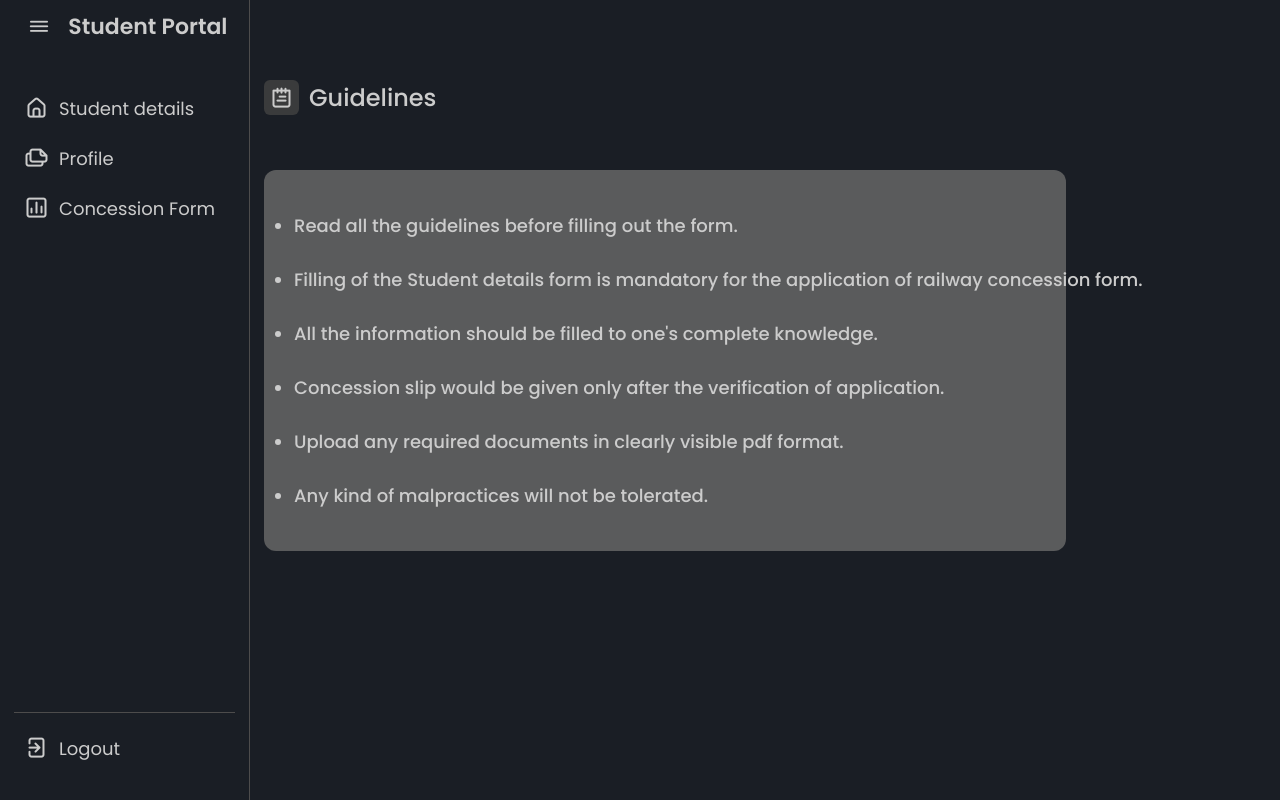
After one commit to Kashyap110/Railway-Consession, a PHP site: page /dashboard.html in a window 1280 px wide. The commit adds this page. Run offline with PHP 8.4, Linux system fonts and the light colour scheme.

Commit message:
Added dashboard

```diff
--- a/about.html
+++ b/about.html
@@ -2,7 +2,7 @@
 <html lang="en">
 <head>
     <meta charset="UTF-8">
-    <title>VJTI Student Railway Concession</title>
+    <title>About</title>
     <link href="https://fonts.googleapis.com/css2?family=Poppins:wght@400;600;700;900&display=swap" rel="stylesheet">
     <link rel="stylesheet" href="css/about.css">
     <link rel="stylesheet" href="css/pages.css">
@@ -16,7 +16,7 @@
     <ul class="nav-area">
     <li><a href="index.html">Home</a></li>
     <li><a href="about.html">About</a></li>
-    <li><a href="#">Sign In</a></li>
+    <li><a href="login.php">Sign In</a></li>
     <li><a href="https://vjti.ac.in/"; target="_blank">VJTI Site</a></li>
     <li><a href="contact.html">Contact</a></li>
     </ul>
--- a/contact.html
+++ b/contact.html
@@ -15,7 +15,7 @@
     <ul class="nav-area">
     <li><a href="index.html">Home</a></li>
     <li><a href="about.html">About</a></li>
-    <li><a href="#">Sign In</a></li>
+    <li><a href="login.php">Sign In</a></li>
     <li><a href="https://vjti.ac.in/"; target="_blank">VJTI Site</a></li>
     <li><a href="contact.html">Contact Us</a></li>
     </ul>
--- /dev/null
+++ b/css/dashboard.css
@@ -0,0 +1,399 @@
+/* ===== Google Font Import - Poppins ===== */
+@import url('https://fonts.googleapis.com/css2?family=Poppins:wght@200;300;400;500;600&display=swap');
+*{
+    margin: 0;
+    padding: 0;
+    box-sizing: border-box;
+    font-family: 'Poppins', sans-serif;
+}
+
+:root{
+    --primary-color: #3A3B3C;
+    --panel-color: #1A1E25;;
+    --text-color: #CCC;
+    --black-light-color: #CCC;
+    --border-color: #4D4C4C;
+    --toggle-color: #FFF;
+    --box1-color: #5a5b5c;
+    --box2-color: #3A3B3C;
+    --box3-color: #3A3B3C;
+    --title-icon-color: #CCC;
+    /* ====== Transition ====== */
+    --tran-05: all 0.5s ease;
+    --tran-03: all 0.3s ease;
+    --tran-03: all 0.2s ease;
+}
+
+body{
+    min-height: 100vh;
+    background-color: var(--primary-color);
+}
+
+/* === Custom Scroll Bar CSS === */
+::-webkit-scrollbar {
+    width: 8px;
+}
+::-webkit-scrollbar-track {
+    background: #f1f1f1;
+}
+::-webkit-scrollbar-thumb {
+    background: var(--primary-color);
+    border-radius: 12px;
+    transition: all 0.3s ease;
+}
+
+::-webkit-scrollbar-thumb:hover {
+    background: #3A3B3C;
+}
+
+nav{
+    position: fixed;
+    top: 0;
+    left: 0;
+    height: 100%;
+    width: 250px;
+    padding: 10px 14px;
+    background-color: var(--panel-color);
+    border-right: 1px solid var(--border-color);
+    transition: var(--tran-05);
+}
+nav.close{
+    width: 73px;
+}
+nav .logo-name i{
+    align-items: center;
+    font-size: 22px;
+    font-weight: 600;
+    color: var(--text-color);
+    margin-left: 14px;
+    transition: var(--tran-05);
+}
+nav .logo-image{
+    display: flex;
+    justify-content: center;
+    min-width: 45px;
+}
+nav .logo-image img{
+    width: 40px;
+    object-fit: cover;
+    border-radius: 50%;
+}
+
+nav .logo-name .logo_name {
+    font-size: 22px;
+    font-weight: 600;
+    color: var(--text-color);
+    margin-left: 14px;
+    transition: var(--tran-05);
+}
+nav.close .logo_name{
+    opacity: 0;
+    pointer-events: none;
+}
+nav .menu-items{
+    margin-top: 40px;
+    height: calc(100% - 90px);
+    display: flex;
+    flex-direction: column;
+    justify-content: space-between;
+}
+.menu-items li{
+    list-style: none;
+}
+.menu-items li a{
+    display: flex;
+    align-items: center;
+    height: 50px;
+    text-decoration: none;
+    position: relative;
+}
+.nav-links li a:hover:before{
+    content: "";
+    position: absolute;
+    left: -7px;
+    height: 5px;
+    width: 5px;
+    border-radius: 50%;
+    background-color: var(--primary-color);
+}
+
+body.dark li a:hover:before{
+    background-color: var(--text-color);
+}
+.menu-items li a i{
+    font-size: 24px;
+    min-width: 45px;
+    height: 100%;
+    display: flex;
+    align-items: center;
+    justify-content: center;
+    color: var(--black-light-color);
+}
+.menu-items li a .link-name{
+    font-size: 18px;
+    font-weight: 400;
+    color: var(--black-light-color);
+    transition: var(--tran-05);
+}
+nav.close li a .link-name{
+    opacity: 0;
+    pointer-events: none;
+}
+.nav-links li a:hover i,
+.nav-links li a:hover .link-name{
+    color: var(--primary-color);
+}
+body.dark .nav-links li a:hover i,
+body.dark .nav-links li a:hover .link-name{
+    color: var(--text-color);
+}
+.menu-items .logout-mode{
+    padding-top: 10px;
+    border-top: 1px solid var(--border-color);
+}
+.menu-items .mode{
+    display: flex;
+    align-items: center;
+    white-space: nowrap;
+}
+.menu-items .mode-toggle{
+    position: absolute;
+    right: 14px;
+    height: 50px;
+    min-width: 45px;
+    display: flex;
+    align-items: center;
+    justify-content: center;
+    cursor: pointer;
+}
+
+.dashboard{
+    position: relative;
+    left: 250px;
+    background-color: var(--panel-color);
+    min-height: 100vh;
+    width: calc(100% - 250px);
+    padding: 10px 14px;
+    transition: var(--tran-05);
+}
+nav.close ~ .dashboard{
+    left: 73px;
+    width: calc(100% - 73px);
+}
+.dashboard .top{
+    position: fixed;
+    top: 0;
+    left: 250px;
+    display: flex;
+    width: calc(100% - 250px);
+    justify-content: space-between;
+    align-items: center;
+    padding: 10px 14px;
+    background-color: var(--panel-color);
+    transition: var(--tran-05);
+    z-index: 10;
+}
+nav.close ~ .dashboard .top{
+    left: 73px;
+    width: calc(100% - 73px);
+}
+.dashboard .top .sidebar-toggle{
+    font-size: 26px;
+    color: var(--text-color);
+    cursor: pointer;
+}
+.dashboard .top {
+    position: relative;
+    height: 45px;
+    max-width: 600px;
+    width: 100%;
+    margin: 0 30px;
+}
+
+.dashboard .dash-content{
+    padding-top: 50px;
+}
+
+.dash-content .title{
+    display: flex;
+    align-items: center;
+    margin: 20px 0 30px 0;
+}
+.dash-content .title i{
+    position: relative;
+    height: 35px;
+    width: 35px;
+    background-color: var(--primary-color);
+    border-radius: 6px;
+    color: var(--title-icon-color);
+    display: flex;
+    align-items: center;
+    justify-content: center;
+    font-size: 24px;
+}
+.dash-content .title .text{
+    font-size: 24px;
+    font-weight: 500;
+    color: var(--text-color);
+    margin-left: 10px;
+}
+.dash-content .boxes{
+    display: flex;
+    align-items: center;
+    justify-content: space-between;
+    flex-wrap: wrap;
+}
+.dash-content .boxes .box{
+    display: flex;
+    flex-direction: column;
+    /* align-items: center; */
+    border-radius: 12px;
+    width: calc(100%/1.25 );
+    padding: 15px 20px 15px 20px;
+    background-color: var(--box1-color);
+    transition: var(--tran-05);
+}
+.boxes .box i{
+    font-size: 35px;
+    color: var(--text-color);
+}
+.boxes .box .text{
+    white-space: nowrap;
+    font-size: 18px;
+    font-weight: 500;
+    padding-left: 10px;
+    color: var(--text-color);
+}
+.boxes .box .number{
+    font-size: 40px;
+    font-weight: 500;
+    color: var(--text-color);
+}
+.boxes .box.box2{
+    background-color: var(--box2-color);
+}
+.boxes .box.box3{
+    background-color: var(--box3-color);
+}
+.dash-content .activity .activity-data{
+    display: flex;
+    justify-content: space-between;
+    align-items: center;
+    width: 100%;
+}
+.activity .activity-data{
+    display: flex;
+}
+.activity-data .data{
+    display: flex;
+    flex-direction: column;
+    margin: 0 15px;
+}
+.activity-data .data-title{
+    font-size: 20px;
+    font-weight: 500;
+    color: var(--text-color);
+}
+.activity-data .data .data-list{
+    font-size: 18px;
+    font-weight: 400;
+    margin-top: 20px;
+    white-space: nowrap;
+    color: var(--text-color);
+}
+
+@media (max-width: 1000px) {
+    nav{
+        width: 73px;
+    }
+    nav.close{
+        width: 250px;
+    }
+    nav .logo_name{
+        opacity: 0;
+        pointer-events: none;
+    }
+    nav.close .logo_name{
+        opacity: 1;
+        pointer-events: auto;
+    }
+    nav li a .link-name{
+        opacity: 0;
+        pointer-events: none;
+    }
+    nav.close li a .link-name{
+        opacity: 1;
+        pointer-events: auto;
+    }
+    nav ~ .dashboard{
+        left: 73px;
+        width: calc(100% - 73px);
+    }
+    nav.close ~ .dashboard{
+        left: 250px;
+        width: calc(100% - 250px);
+    }
+    nav ~ .dashboard .top{
+        left: 73px;
+        width: calc(100% - 73px);
+    }
+    nav.close ~ .dashboard .top{
+        left: 250px;
+        width: calc(100% - 250px);
+    }
+    .activity .activity-data{
+        overflow-X: scroll;
+    }
+}
+
+@media (max-width: 780px) {
+    .dash-content .boxes .box{
+        width: calc(100% / 2 - 15px);
+        margin-top: 15px;
+    }
+}
+@media (max-width: 560px) {
+    .dash-content .boxes .box{
+        width: 100% ;
+    }
+}
+@media (max-width: 400px) {
+    nav{
+        width: 0px;
+    }
+    nav.close{
+        width: 73px;
+    }
+    nav .logo_name{
+        opacity: 0;
+        pointer-events: none;
+    }
+    nav.close .logo_name{
+        opacity: 0;
+        pointer-events: none;
+    }
+    nav li a .link-name{
+        opacity: 0;
+        pointer-events: none;
+    }
+    nav.close li a .link-name{
+        opacity: 0;
+        pointer-events: none;
+    }
+    nav ~ .dashboard{
+        left: 0;
+        width: 100%;
+    }
+    nav.close ~ .dashboard{
+        left: 73px;
+        width: calc(100% - 73px);
+    }
+    nav ~ .dashboard .top{
+        left: 0;
+        width: 100%;
+    }
+    nav.close ~ .dashboard .top{
+        left: 0;
+        width: 100%;
+    }
+}
--- a/css/signin.css
+++ b/css/signin.css
@@ -45,7 +45,7 @@ h2 {
   margin-bottom: 20px;
 }
 
-.loginBox input[type="email"],
+.loginBox input[type="text"],
 .loginBox input[type="password"] {
   border: none;
   border-bottom: 1px solid #fff;
--- /dev/null
+++ b/dashboard.html
@@ -0,0 +1,73 @@
+<!DOCTYPE html>
+<html lang="en">
+<head>
+    <meta charset="UTF-8">
+    <meta http-equiv="X-UA-Compatible" content="IE=edge">
+    <meta name="viewport" content="width=device-width, initial-scale=1.0">
+    <link rel="stylesheet" href="css/dashboard.css">
+    <link rel="stylesheet" href="https://unicons.iconscout.com/release/v4.0.0/css/line.css">
+</head>
+<body>
+    <nav>
+        <div class="logo-name">
+                <i class="uil uil-bars sidebar-toggle"></i>
+            <span class="logo_name">Student Portal</span>
+        </div>
+
+        <div class="menu-items">
+            <ul class="nav-links">
+                <li><a href="details_tab.html">
+                    <i class="uil uil-estate"></i>
+                    <span class="link-name">Student details</span>
+                </a></li>
+                <li><a href="#">
+                    <i class="uil uil-files-landscapes"></i>
+                    <span class="link-name">Profile</span>
+                </a></li>
+                <li><a href="#">
+                    <i class="uil uil-chart"></i>
+                    <span class="link-name">Concession Form</span>
+                </a></li>
+            </ul>
+
+            <ul class="logout-mode">
+                <li><a href="logout.php">
+                    <i class="uil uil-signout"></i>
+                    <span class="link-name">Logout</span>
+                </a></li>
+
+            </li>
+            </ul>
+        </div>
+    </nav>
+
+    <section class="dashboard">
+
+        <div class="dash-content">
+            <div class="overview">
+                <div class="title">
+                    <i class="uil uil-notes"></i>
+                    <span class="text">Guidelines</span>
+                </div>
+                <br>
+            <div class="boxes">
+                <div class="box box1">
+                    <span class="text"><ul><br>
+                        <li>Read all the guidelines before filling out the form.</li><br>
+                        <li>Filling of the Student details form is mandatory for the application of railway concession form.</li><br>
+                        <li>All the information should be filled to one's complete knowledge.</li><br>
+                        <li>Concession slip would be given only after the verification of application.</li><br>
+                        <li>Upload any required documents in clearly visible pdf format.</li><br>
+                        <li>Any kind of malpractices will not be tolerated.</li><br>
+
+
+                    </ul></span>
+                </div>
+            </div>
+
+        </div>
+    </section>
+
+    <script src="js/dashboard.js"></script>
+</body>
+</html>
--- a/login.php
+++ b/login.php
@@ -54,7 +54,7 @@ $sql_result = mysqli_query ($conn, $sql) or die ('request "Could not execute SQL
 <ul class="nav-area">
 <li><a href="index.html">Home</a></li>
 <li><a href="about.html">About</a></li>
-<li><a href="#">Sign In</a></li>
+<li><a href="login.php">Sign In</a></li>
 <li><a href="https://vjti.ac.in/"; target="_blank">VJTI Site</a></li>
 <li><a href="contact.html">Contact</a></li>
 </ul>
@@ -62,10 +62,10 @@ $sql_result = mysqli_query ($conn, $sql) or die ('request "Could not execute SQL
 </header>
  <div class="loginBox">
   <h2>Log In </h2>
-  <form id="login" action="login.php" onsubmit="return validate()" method="post" name="login">
+  <form id="login" action="dashboard.html" onsubmit="return validate()" method="post" name="login">
     <input type="text" name="regid" placeholder="Enter Registration ID" required>
     <input type="password" name="password" placeholder="Enter Password">
-    <input type="submit" style="color:black;" name="sign-in" value="Sign In">
+    <input type="submit" style="color:black;" name="sign-in" value="Sign In" >
     <a href="register.php">Don't have an account? Sign Up</a>
   </form>
 </div>
--- a/logout.php
+++ b/logout.php
@@ -1,8 +1,7 @@
 <?php
-
 session_start();
 $_SESSION = array();
 session_destroy();
 header("location: login.php");
-
+exit()
 ?>
```
Also changed, not shown: css/style.css (+8 -0 lines), js/dashboard.js (added, +18 -0 lines), register.php (+3 -4 lines), welcome.php (deleted, +0 -75 lines).
